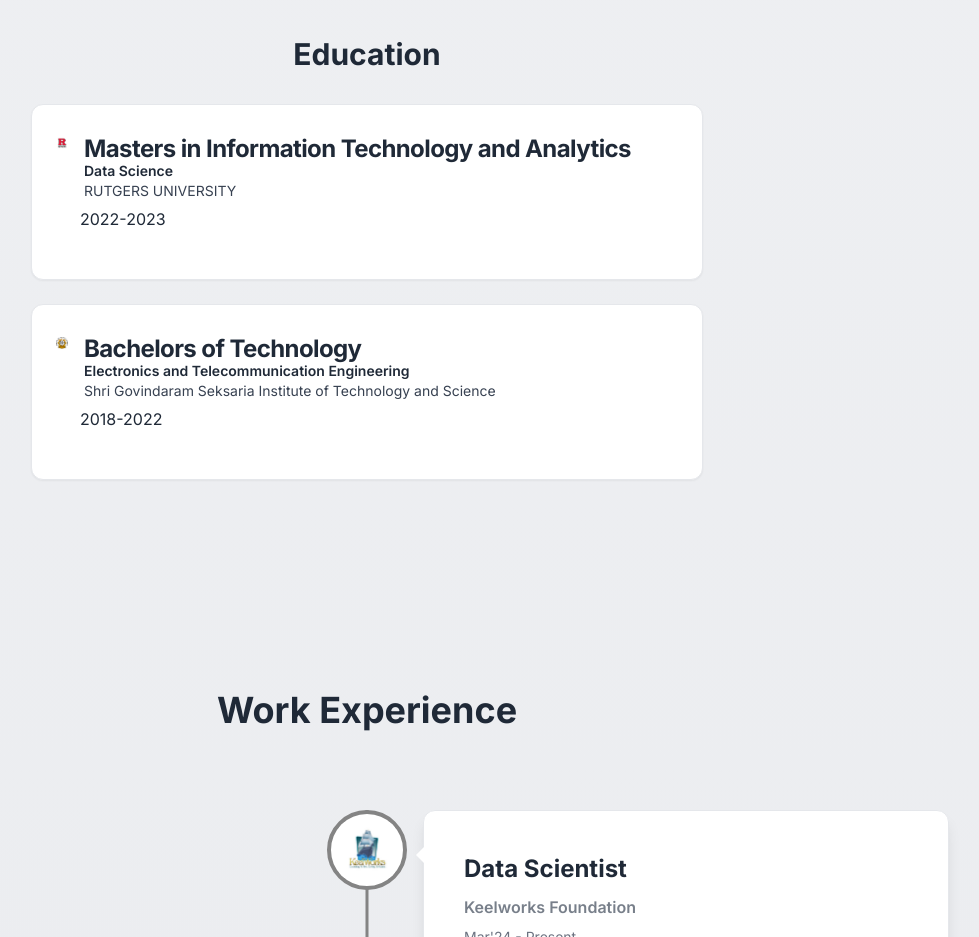
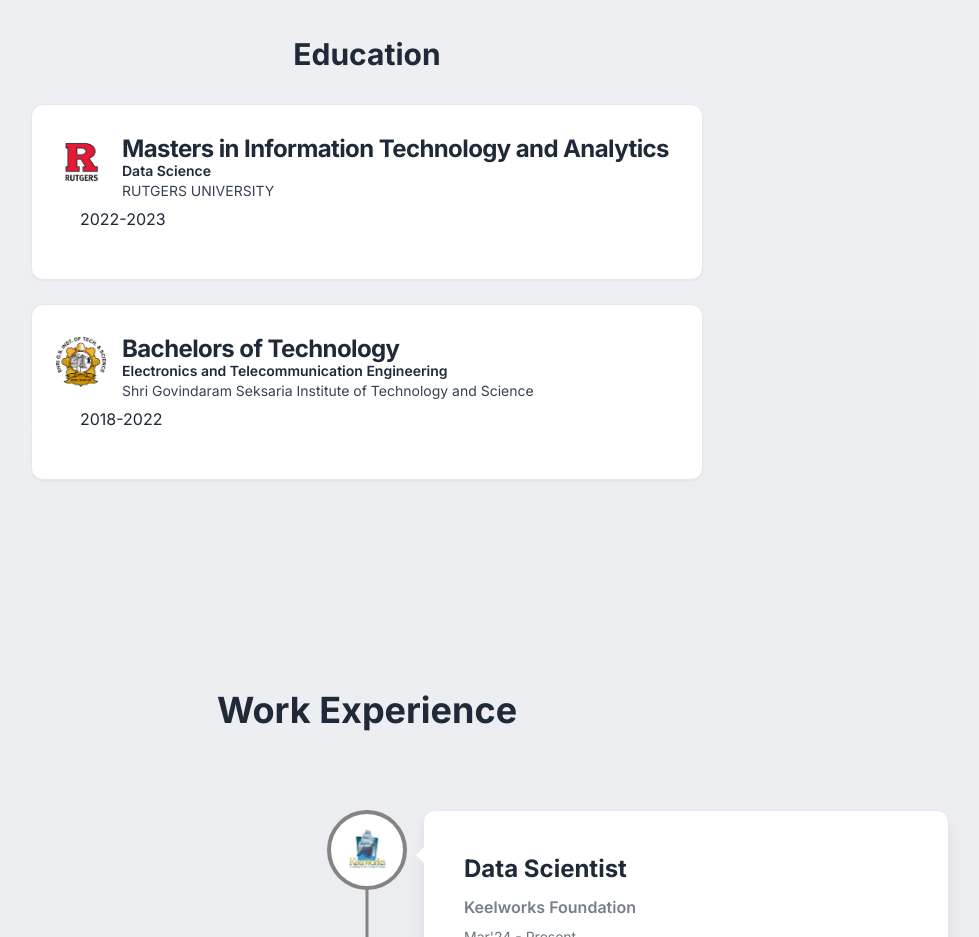
Before and after one commit to Koutilya-Pande/Koutilya-Pande.github.io, a Next.js app: page / in a window 1280 px wide. Shown: the part 2700-3637 px from the top of the page, without its empty margins (273-1252 px from the left). Built offline with nearby package versions, Linux system fonts and the light colour scheme.

Commit message:
ui update

```diff
--- a/src/components/education-section.tsx
+++ b/src/components/education-section.tsx
@@ -29,8 +29,8 @@ export default function EducationSection() {
                 <Image
                   src={edu.logo}
                   alt={`${edu.school} logo`}
-                  width={12} // Set the width of the logo
-                  height={12} // Set the height of the logo
+                  width={50} // Set the width of the logo
+                  height={50} // Set the height of the logo
                   className="mr-4" // Add margin to the right
                 />
                 <div className="flex-1"> {/* Allow text to take remaining space */}
```
